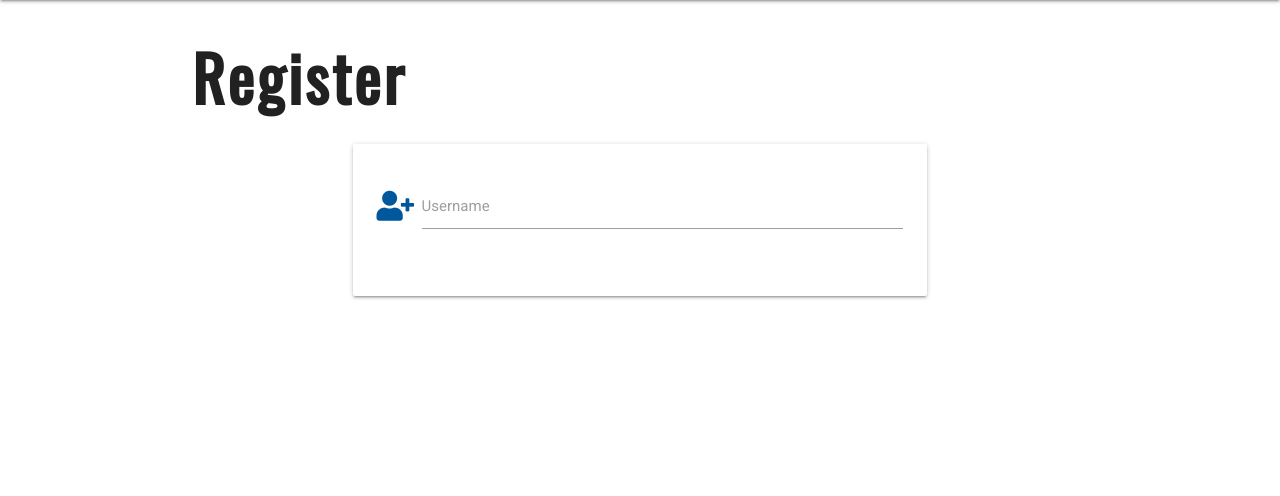
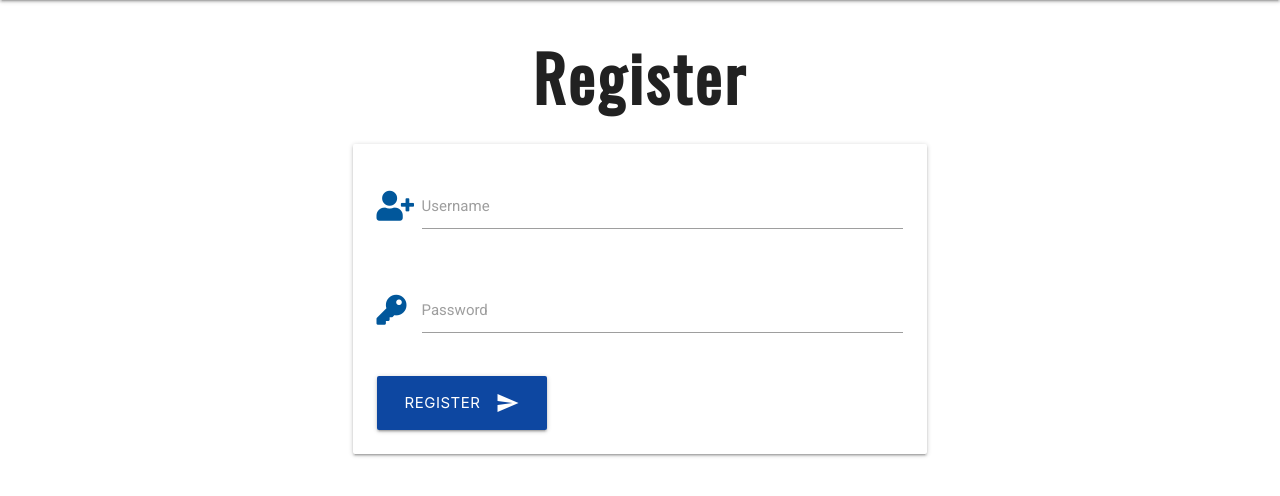
Before and after one commit to Code-Institute-Submissions/the-running-team, a Flask app: page /register in a window 1280 px wide. Shown: the part 175-671 px from the top of the page. Run offline with Flask 2, Linux system fonts and the light colour scheme; some libraries are stand-ins or nearby versions.

Commit message:
Added password field and submit button.

```diff
--- a/templates/register.html
+++ b/templates/register.html
@@ -1,7 +1,7 @@
 {% extends "base.html" %}
 {% block content %}
 
-<h1>Register</h1>
+<h1 class="center-align">Register</h1>
 <div class="row">
     <div class="col s12 m8 offset-m2">
         <div class="card-panel">
@@ -10,8 +10,18 @@
                     <i class="fas fa-user-plus prefix light-blue-text text-darken-4"></i>
                     <input id="usernme" name="username" type="text" class="validate">
                     <label for="username">Username</label>
-                  </div>
+                </div>
             </div>
+            <div class="row">
+                <div class="input-field col s12">
+                    <i class="fas fa-key prefix light-blue-text text-darken-4"></i>
+                    <input id="password" name="password" type="password" class="validate">
+                    <label for="password">Password</label>
+                </div>
+            </div>
+            <button class="btn-large waves-effect waves-light blue darken-4" type="submit" name="action">Register
+                <i class="material-icons right">send</i>
+            </button>
         </div>
     </div>
 </div>
```
